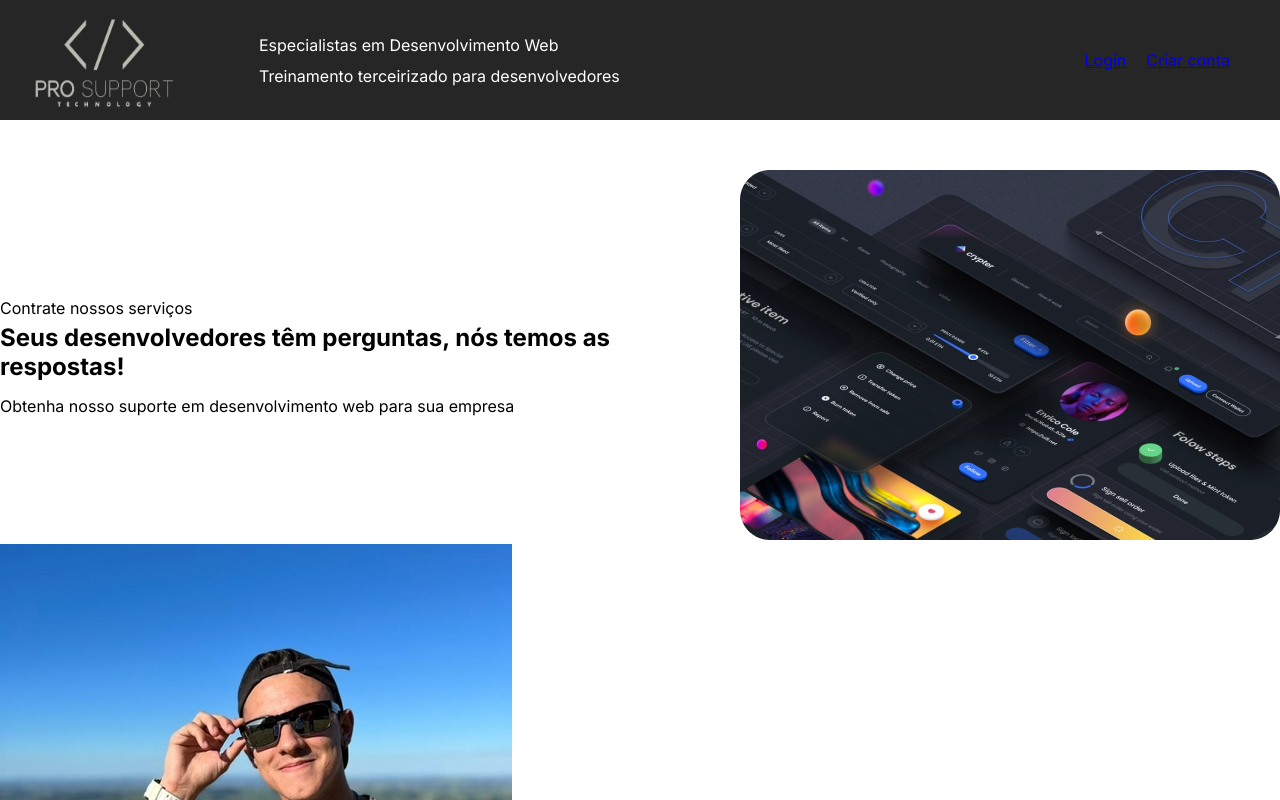
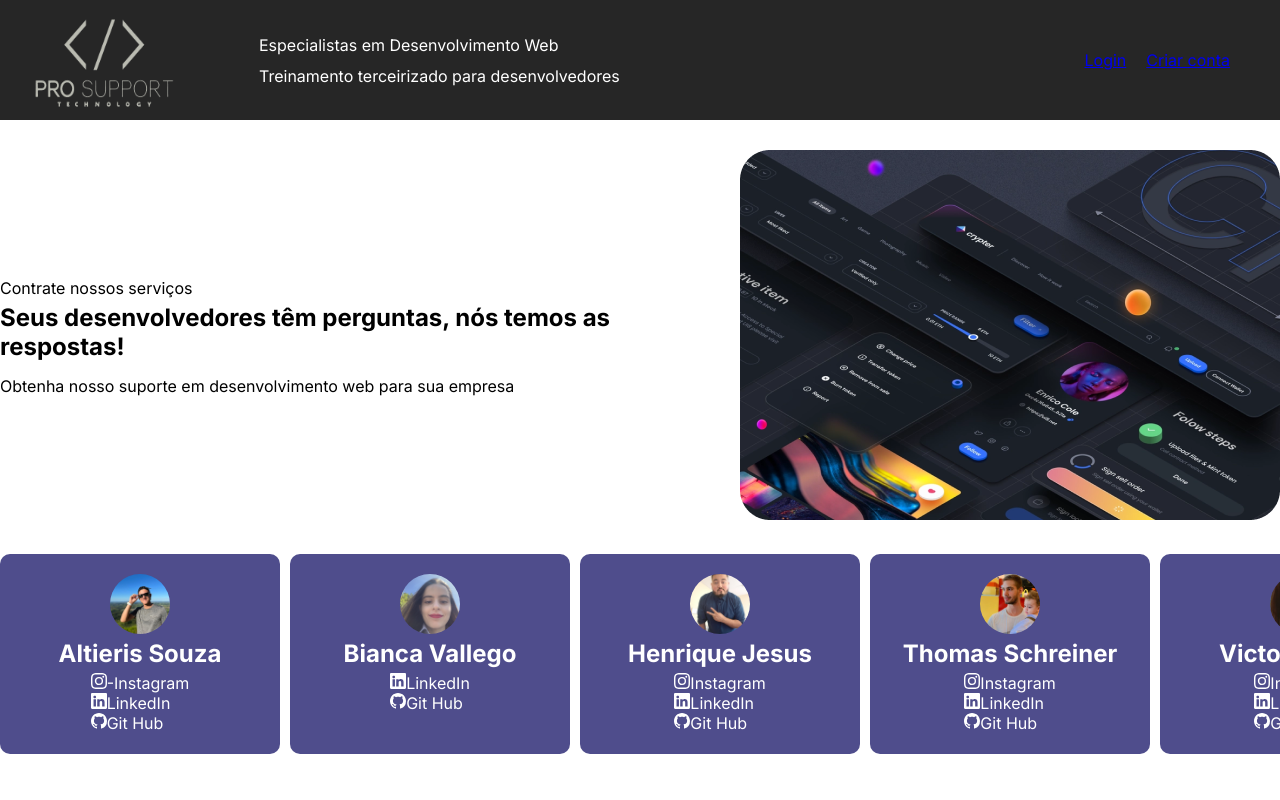
Before and after one commit to ProSupportTechnology/ProSupport, a React (Create React App) app: page / in a window 1280 px wide. Shown: the top 800 px of the page. Built offline with nearby package versions, Linux system fonts and the light colour scheme.

Commit message:
feat: create card member

```diff
--- a/src/pages/LandingPage/index.tsx
+++ b/src/pages/LandingPage/index.tsx
@@ -6,6 +6,7 @@ import henrique from "../../assets/henrique.png";
 import thomas from "../../assets/thomas.png";
 import victoria from "../../assets/victoria.png";
 import wesley from "../../assets/wesley.png";
+import { BsLinkedin, BsInstagram, BsGithub } from "react-icons/bs";
 import { SectionServices, SectionTeam } from "./style";
 
 export const LandingPage = () => {
@@ -35,90 +36,151 @@ export const LandingPage = () => {
                 <img src={altieris} alt="Foto Altieris" />
                 <h2>Altieris Souza</h2>
               </div>
+
+              <div className="memberLinks">
+                <a target="blank" href="https://www.instagram.com/altieris.sf/">
+                  <BsInstagram />
+                  -Instagram
+                </a>
                 <a
                   target="blank"
                   href="https://www.linkedin.com/in/altierissouza/"
                 >
+                  <BsLinkedin />
                   LinkedIn
                 </a>
                 <a target="blank" href="https://github.com/Altieris-Souza">
+                  <BsGithub />
                   Git Hub
                 </a>
+              </div>
             </li>
+
             <li>
               <div className="infoMember">
                 <img src={bianca} alt="Foto Bianca" />
                 <h2>Bianca Vallego</h2>
               </div>
+
+              <div className="memberLinks">
                 <a
                   target="blank"
                   href="https://www.linkedin.com/in/biancavellego/"
                 >
+                  <BsLinkedin />
                   LinkedIn
                 </a>
                 <a target="blank" href="https://github.com/biancavellego">
+                  <BsGithub />
                   Git Hub
                 </a>
+              </div>
             </li>
+
             <li>
               <div className="infoMember">
                 <img src={henrique} alt="Foto Henrique" />
                 <h2>Henrique Jesus</h2>
               </div>
+
+              <div className="memberLinks">
+                <a target="blank" href="https://www.instagram.com/rik_zn/">
+                  <BsInstagram />
+                  Instagram
+                </a>
                 <a
                   target="blank"
                   href="https://www.linkedin.com/in/henrique-jesus128/"
                 >
+                  <BsLinkedin />
                   LinkedIn
                 </a>
                 <a target="blank" href="https://github.com/henriquejesus128">
+                  <BsGithub />
                   Git Hub
                 </a>
+              </div>
             </li>
+
             <li>
               <div className="infoMember">
                 <img src={thomas} alt="Foto Thomas" />
                 <h2>Thomas Schreiner</h2>
               </div>
+
+              <div className="memberLinks">
+                <a
+                  target="blank"
+                  href="https://www.instagram.com/thomas__schreiner/"
+                >
+                  <BsInstagram />
+                  Instagram
+                </a>
                 <a
                   target="blank"
                   href="https://www.linkedin.com/in/thomschreiner/"
                 >
+                  <BsLinkedin />
                   LinkedIn
                 </a>
                 <a target="blank" href="https://github.com/ThomSchreiner">
+                  <BsGithub />
                   Git Hub
                 </a>
+              </div>
             </li>
+
             <li>
               <div className="infoMember">
                 <img src={victoria} alt="Foto Victoria" />
                 <h2>Victoria Milan</h2>
               </div>
+
+              <div className="memberLinks">
+                <a target="blank" href="https://www.instagram.com/not.find/">
+                  <BsInstagram />
+                  Instagram
+                </a>
                 <a
                   target="blank"
                   href="https://www.linkedin.com/in/victoriapmilan/"
                 >
+                  <BsLinkedin />
                   LinkedIn
                 </a>
                 <a target="blank" href="https://github.com/victoriamilans">
+                  <BsGithub />
                   Git Hub
                 </a>
+              </div>
             </li>
+
             <li>
               <div className="infoMember">
                 <img src={wesley} alt="Foto Wesley" />
                 <h2>Wesley Matos</h2>
               </div>
+
+              <div className="memberLinks">
+                <a
+                  target="blank"
+                  href="https://www.instagram.com/wesleymatoos_/"
+                >
+                  <BsInstagram />
+                  Instagram
+                </a>
                 <a
                   target="blank"
                   href="https://www.linkedin.com/in/wesley-matos/"
                 >
+                  <BsLinkedin />
                   LinkedIn
                 </a>
                 <a target="blank" href="https://github.com/wesleydematos">
+                  <BsGithub />
                   Git Hub
                 </a>
+              </div>
             </li>
           </ul>
         </SectionTeam>
--- a/src/pages/LandingPage/style.ts
+++ b/src/pages/LandingPage/style.ts
@@ -1,7 +1,12 @@
 import styled from "styled-components";
 
+export const StyledLandingPage = styled.div`
+  display: flex;
+  flex-direction: column;
+`;
+
 export const SectionServices = styled.section`
-  margin-top: 50px;
+  margin-top: 30px;
   display: flex;
   flex-direction: column;
 
@@ -35,4 +40,49 @@ export const SectionServices = styled.section`
   }
 `;
 
-export const SectionTeam = styled.section``;
+export const SectionTeam = styled.section`
+  margin: 30px 0;
+
+  ul {
+    overflow: auto;
+    display: flex;
+    width: 100vw;
+    gap: 10px;
+    color: #ffff;
+
+    li {
+      display: flex;
+      flex-direction: column;
+      align-items: center;
+      border-radius: 10px;
+      min-width: 280px;
+      height: 200px;
+      background-color: #4f4d8c;
+    }
+  }
+
+  .infoMember {
+    display: flex;
+    flex-direction: column;
+    align-items: center;
+    margin-top: 15px;
+
+    img {
+      margin: 5px 0;
+      width: 60px;
+      height: 60px;
+      border-radius: 30px;
+    }
+  }
+
+  .memberLinks {
+    display: flex;
+    flex-direction: column;
+    margin-top: 5px;
+
+    a {
+      text-decoration: none;
+      color: #ffff;
+    }
+  }
+`;
```
Lines whose indentation alone changed are shown as unchanged.
